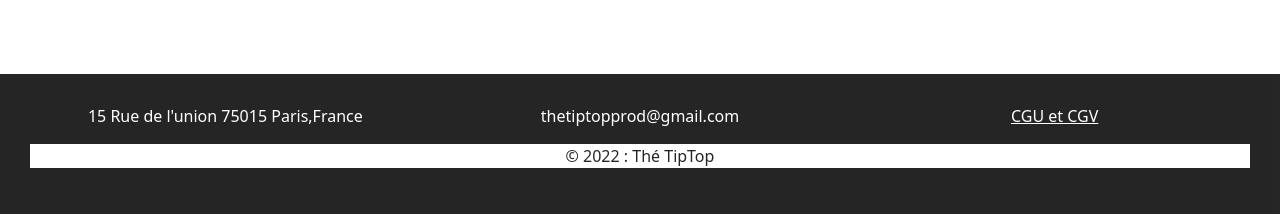
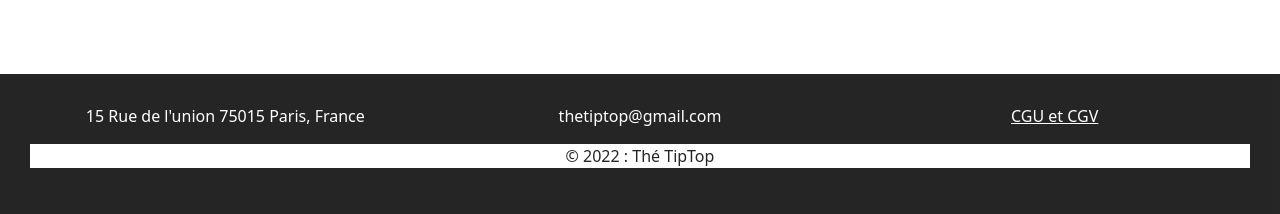
Before and after one commit to blaghmi97/SymfonyTipTop, a Symfony app: template templates/admin/jeu.html.twig in a window 1280 px wide. Shown: the part 651-865 px from the top of the page. Run offline with Twig, Linux system fonts and the light colour scheme; the template is opened without the code that fills it, so the values that code supplies are empty; some libraries are stand-ins or nearby versions; some web fonts are replaced.

Commit message:
Update base.html.twig

```diff
--- a/templates/base.html.twig
+++ b/templates/base.html.twig
@@ -51,11 +51,11 @@
         <div class="container-fluid" style="padding: 30px 30px ; background: #000000;" align="center">
             <div class="row justify-content-center">
                 <div class="col-md-4 col-4">
-         <p style="color:white;">15 Rue de l'union 75015 Paris,France </p>
+         <p style="color:white;">15 Rue de l'union 75015 Paris, France </p>
             </div>
 
             <div class="col-md-4 col-4">
-            <p style="color:white;">thetiptopprod@gmail.com</p>
+            <p style="color:white;">thetiptop@gmail.com</p>
 
              </div>
              <div class="col-md-4 col-4">
```
